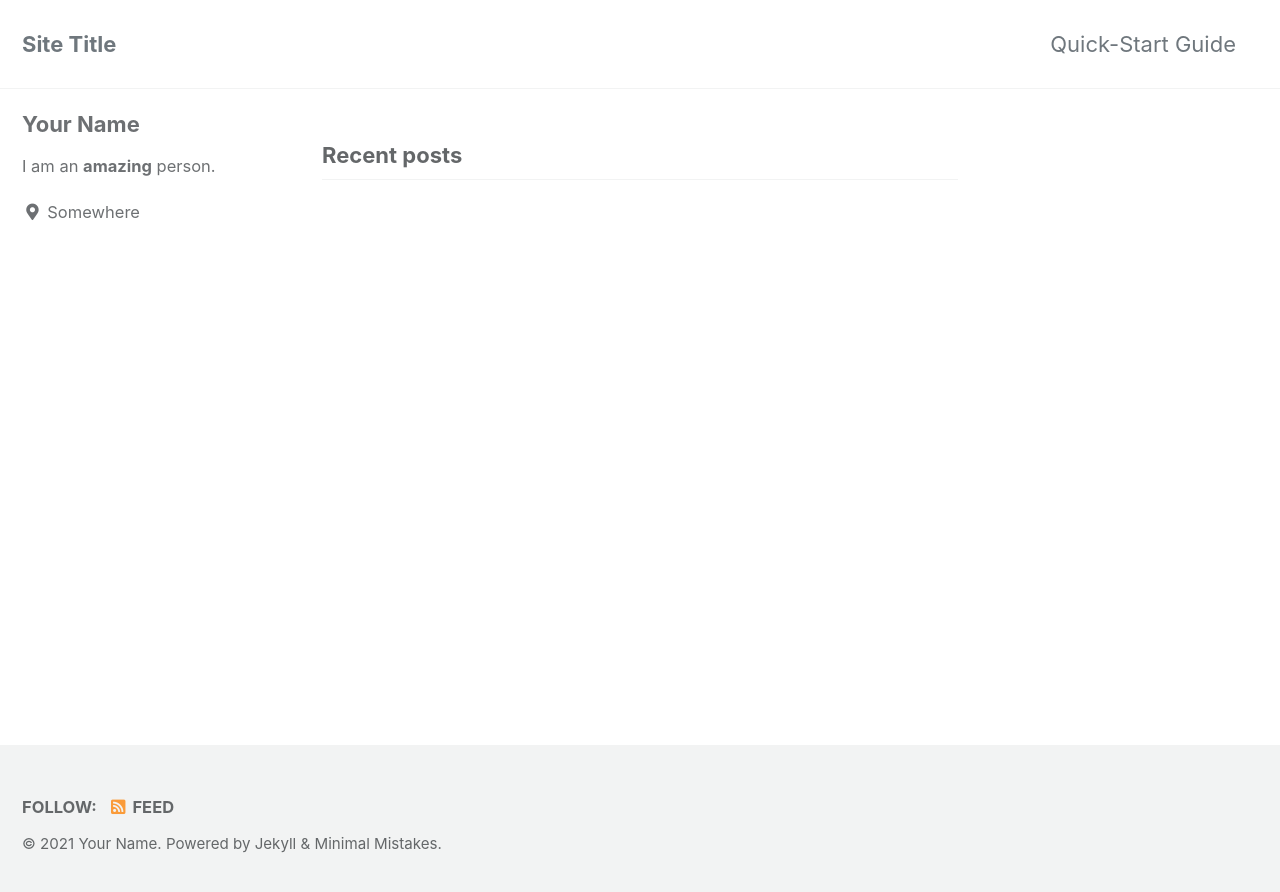
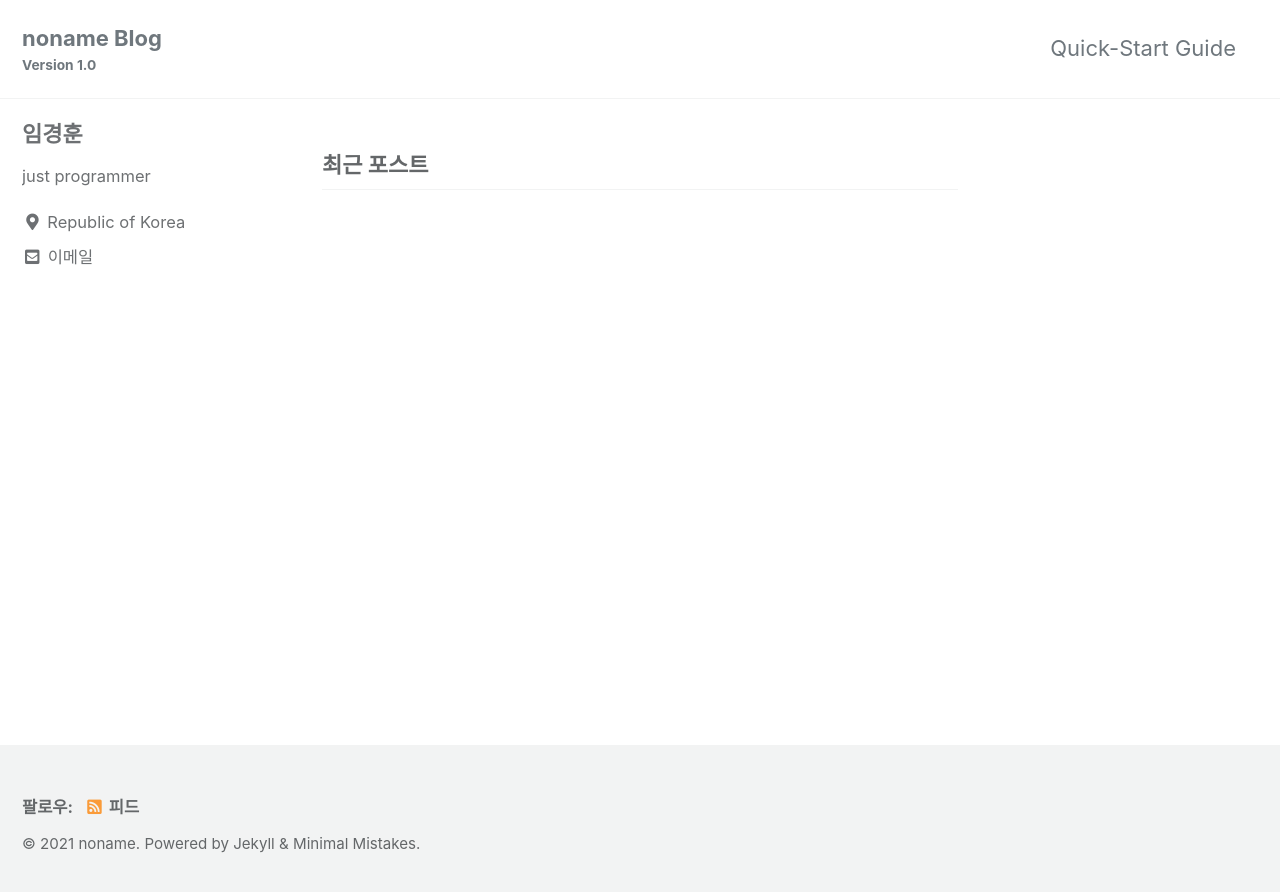
Before and after one commit to navylkh/navylkh.github.io, a Jekyll site: the page built from index.html, in a window 1280 px wide. Shown: the top 892 px of the page. Built offline with Jekyll 4.4.1, drawn with Linux system fonts in a browser that asks for light colours; cached includes are drawn as plain includes; the list of posts is cut into pages by our own code.

Commit message:
modify _config.yml

```diff
--- a/_config.yml
+++ b/_config.yml
@@ -12,23 +12,23 @@
 
 # theme                  : "minimal-mistakes-jekyll"
 # remote_theme           : "mmistakes/minimal-mistakes"
-minimal_mistakes_skin    : "default" # "air", "aqua", "contrast", "dark", "dirt", "neon", "mint", "plum", "sunrise"
+minimal_mistakes_skin    : "default" # 테마 색 설정 "air", "aqua", "contrast", "dark", "dirt", "neon", "mint", "plum", "sunrise"
 
 # Site Settings
-locale                   : "en-US"
-title                    : "Site Title"
-title_separator          : "-"
-subtitle                 : # site tagline that appears below site title in masthead
-name                     : "Your Name"
-description              : "An amazing website."
-url                      : # the base hostname & protocol for your site e.g. "https://mmistakes.github.io"
+locale                   : "ko-KR"
+title                    : "noname" # Meta 태그에 들어가는 영역 , masthead_title등이 없으면 기본값으로 나온다.
+title_separator          : "&#124;" # 타이틀 사이 구분자 <title>Welcome to Jekyll | Minimal Mistakes</title> 해당 형식으로 들어갑니다.
+subtitle                 : "Version 1.0" # 타이틀 아래에 나올 작은 글씨
+name                     : "noname" # 맨 하단 이름 찍히는 영역
+description              : "Linux C++ 등등" # Meta 태그에 들어가는 영역
+url                      : "https://navylkh.github.io/" # GitBlog 호스트 주소
 baseurl                  : # the subpath of your site, e.g. "/blog"
-repository               : # GitHub username/repo-name e.g. "mmistakes/minimal-mistakes"
+repository               : "navylkh/navylkh.github.com" # GitHub username/repo-name
 teaser                   : # path of fallback teaser image, e.g. "/assets/images/500x300.png"
 logo                     : # path of logo image to display in the masthead, e.g. "/assets/images/88x88.png"
-masthead_title           : # overrides the website title displayed in the masthead, use " " for no title
-# breadcrumbs            : false # true, false (default)
-words_per_minute         : 200
+masthead_title           : "noname Blog" # 홈페이지 최 상탄에 들어갈 타이틀 for no title
+# breadcrumbs            : true # 브래드크럼 사용 여부 true, false (default) , _data/ui-text.yml에 다국어 지원 가능합니다.
+words_per_minute         : 200 # 해당 포스트 읽는데 걸리는 시간을 계산하기 위해 대락 분당 읽는 수가 몇글자가 될지 적는 공간.
 comments:
   provider               : # false (default), "disqus", "discourse", "facebook", "staticman", "staticman_v2", "utterances", "custom"
   disqus:
@@ -93,15 +93,15 @@ analytics:
 
 # Site Author
 author:
-  name             : "Your Name"
+  name             : "임경훈"
   avatar           : # path of avatar image, e.g. "/assets/images/bio-photo.jpg"
-  bio              : "I am an **amazing** person."
-  location         : "Somewhere"
-  email            :
+  bio              : "just programmer"
+  location         : "Republic of Korea"
+  email            : "phoenics76@gmail.com"
   links:
     - label: "Email"
       icon: "fas fa-fw fa-envelope-square"
-      # url: "mailto:your.name@email.com"
+      # url: "mailto:phoenics76@gmail.com"
     - label: "Website"
       icon: "fas fa-fw fa-link"
       # url: "https://your-website.com"
```
